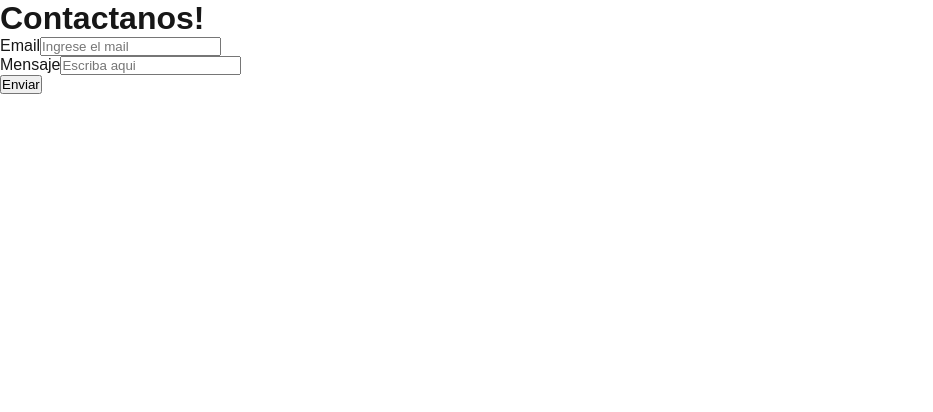
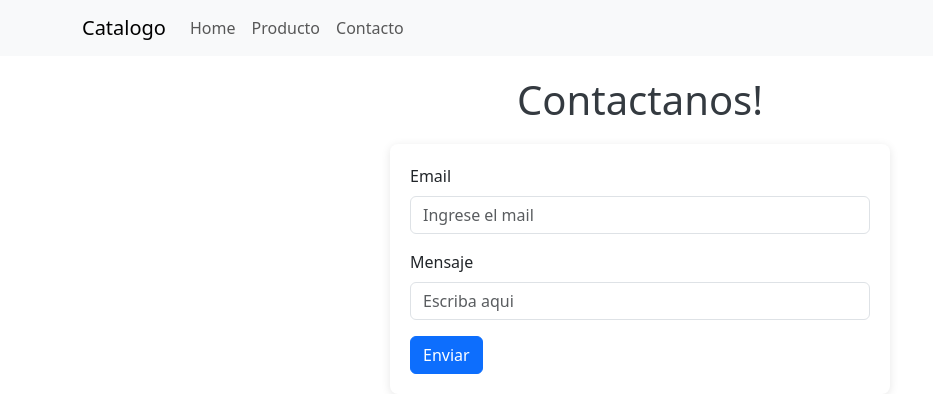
Before and after one commit to davidweissbrod/TP-Catalogo, a Next.js app in the folder tp-catalogo/: page /screens/contacto in a window 1280 px wide. Shown: the top 412 px of the page, without its empty margins (0-933 px from the left). Built offline with nearby package versions, Linux system fonts and the light colour scheme.

Commit message:
terminada navbar contacto y arreglado carrusel - falta lo de los parametros y arreglar el link de producto de la nav

```diff
--- a/tp-catalogo/package.json
+++ b/tp-catalogo/package.json
@@ -15,6 +15,7 @@
     "react": "^18",
     "react-bootstrap": "^2.10.5",
     "react-dom": "^18",
+    "react-responsive-carousel": "^3.2.23",
     "react-slick": "^0.30.2",
     "slick-carousel": "^1.8.1",
     "swiper": "^11.1.14"
--- a/tp-catalogo/src/app/components/Navbar.js
+++ b/tp-catalogo/src/app/components/Navbar.js
@@ -13,8 +13,8 @@ export default function Header(){
           <Navbar.Collapse id="basic-navbar-nav">
           <Nav className="me-auto">
             <Nav.Link href="/">Home</Nav.Link>
-            <Nav.Link href="/productos">Producto</Nav.Link>
-            <Nav.Link href="/contacto">Contacto</Nav.Link>
+            <Nav.Link href="./screens/productos">Producto</Nav.Link>
+            <Nav.Link href="./screens/contacto">Contacto</Nav.Link>
           </Nav>
           </Navbar.Collapse>
         </Container>
--- /dev/null
+++ b/tp-catalogo/src/app/contacto.module.css
@@ -0,0 +1,14 @@
+.title {
+    text-align: center;
+    margin: 20px 0;
+    color: #343a40;
+}
+
+.formulario {
+    max-width: 500px;
+    margin: 0 auto;
+    background: #fff;
+    border-radius: 8px;
+    box-shadow: 0 2px 10px rgba(0, 0, 0, 0.1);
+    padding: 20px;
+}
--- a/tp-catalogo/src/app/page.js
+++ b/tp-catalogo/src/app/page.js
@@ -1,4 +1,5 @@
 'use client';
+import 'bootstrap/dist/css/bootstrap.min.css';
 import styles from "./page.module.css";
 import Router from "./components/Router";
 import axios from 'axios';
--- a/tp-catalogo/src/app/screens/contacto/page.js
+++ b/tp-catalogo/src/app/screens/contacto/page.js
@@ -1,8 +1,11 @@
 "use client"
+import 'bootstrap/dist/css/bootstrap.min.css';
 import React, { useState } from "react"
 import { Form } from 'react-bootstrap'
 import Button from 'react-bootstrap/Button';
 import Modal from 'react-bootstrap/Modal';
+import Navbar from '../../components/Navbar.js'
+import styles from '../../contacto.module.css'
 
 const Contacto = () => {
     const [show, setShow] = useState(false);
@@ -10,7 +13,9 @@ const Contacto = () => {
     const handleShow = () => setShow(true);
     return(
         <>
-        <h1>Contactanos!</h1>
+        <Navbar/>
+        <h1 className={styles.title}>Contactanos!</h1>
+            <div className={styles.formulario}>
             <Form>
                 <Form.Group className="mb-3" controlId="formBasicEmail">
                     <Form.Label>Email</Form.Label>
@@ -24,6 +29,7 @@ const Contacto = () => {
                     Enviar
                 </Button>
             </Form>
+            </div>
 
             <Modal show={show} onHide={handleClose}>
                 <Modal.Header closeButton>
```
Also changed, not shown: tp-catalogo/src/app/components/Carousel.js (+2 -16 lines), tp-catalogo/src/app/screens/producto/page.js (+6 -2 lines), 1 other file (tests, documents, lock files or other folders).
